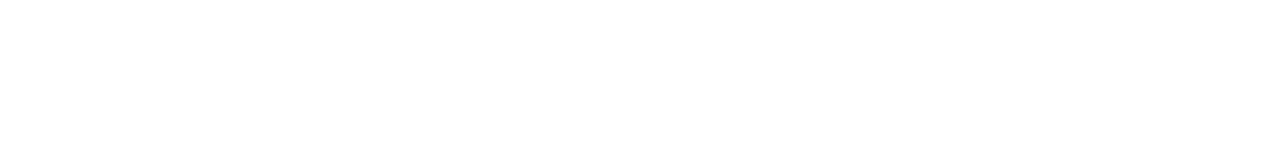
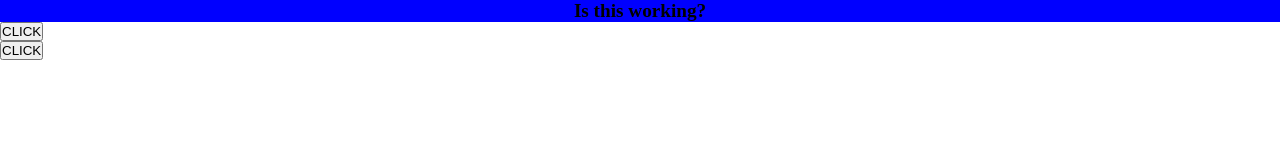
Before and after one commit to JoshFebbie/Deployment-lab, a plain HTML site: page public/index.html in a window 1280 px wide. Drawn offline with Linux system fonts and the light colour scheme.

Commit message:
second-submission

```diff
--- a/index.html
+++ b/public/index.html
@@ -8,6 +8,12 @@
     <title>Document</title>
 </head>
 <body>
+    <h2>Is this working?</h2>
+  <div class="btn">
+    <button>CLICK</button>
+    <br>
+    <button>CLICK</button>
+  </div>
     <script src="main.js"></script>
 </body>
 </html>
--- /dev/null
+++ b/public/styles.css
@@ -0,0 +1,18 @@
+* {
+    margin: 0;
+    padding: 0;
+    box-sizing: border-box;
+}
+
+h2 {
+    font-size: larger;
+    font-weight: bolder;
+    background-color: blue;
+    display: flex;
+    justify-content: center;
+}
+
+#btn {
+    display: flex;
+    justify-content: center;
+}
--- a/styles.css
+++ /dev/null
@@ -1,5 +0,0 @@
-* {
-    margin: 0;
-    padding: 0;
-    box-sizing: border-box;
-}
```
Also changed, not shown: server.js (added, +8 -0 lines), public/main.js (added).
